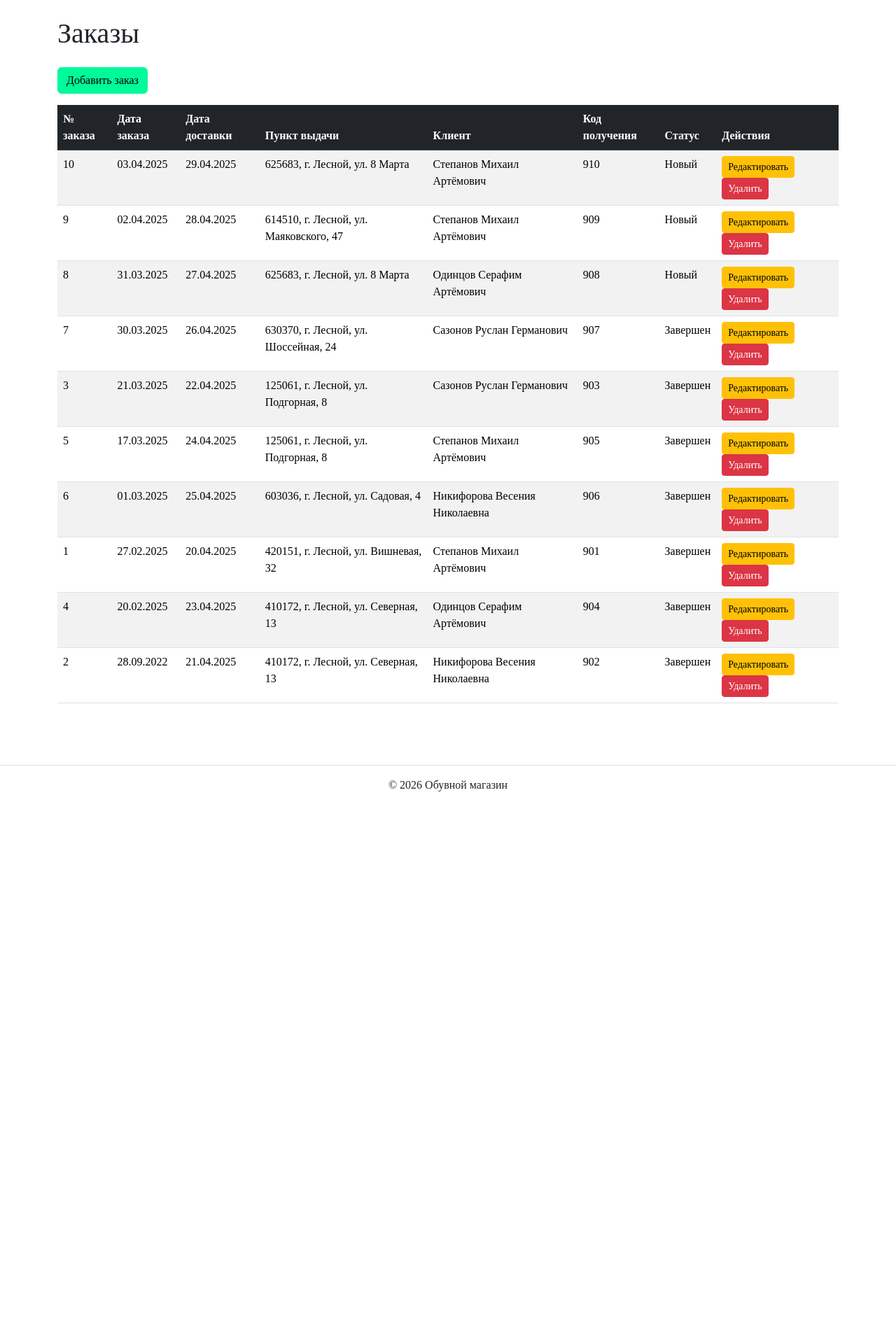
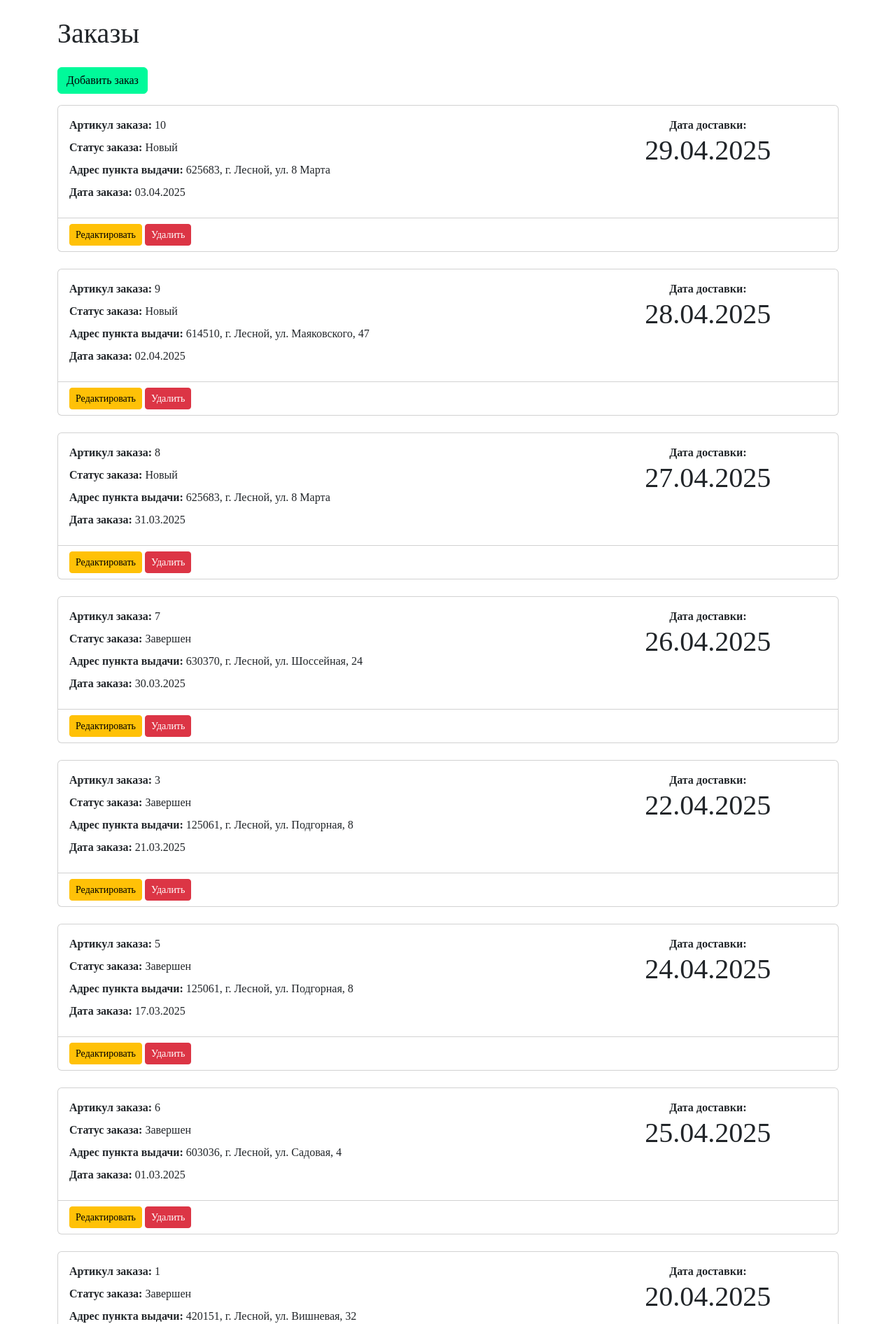
Before and after one commit to oayaivaivb/shoes_shop, a Django app: page /orders/ in a window 1280 px wide. Shown: the part 56-1948 px from the top of the page at 70% size. Before the commit the page ends 1187 px from the top, so only its background shows below. Run offline with Django 5.2, Linux system fonts and the light colour scheme; a user stored in the database is signed in; data comes from the database, SQL or seed files in the repository; some libraries are stand-ins or nearby versions.

Commit message:
исправил отображение элементов на странице по тз для order

```diff
--- a/templates/shoes/order_list.html
+++ b/templates/shoes/order_list.html
@@ -3,49 +3,53 @@
 
 {% block content %}
   <h1 class="mb-4">Заказы</h1>
+
   {% if user.is_authenticated and user.profile.role == 'admin' %}
     <a href="{% url 'shoes:order_create' %}" class="btn btn-accent mb-3">Добавить заказ</a>
   {% endif %}
-  <div class="table-responsive">
-    <table class="table table-striped table-hover">
-      <thead class="table-dark">
-          <tr>
-           <th>№ заказа</th>
-           <th>Дата заказа</th>
-           <th>Дата доставки</th>
-           <th>Пункт выдачи</th>
-           <th>Клиент</th>
-           <th>Код получения</th>
-           <th>Статус</th>
+
+  <div class="row row-cols-1">
+    {% for order in orders %}
+      <div class="col mb-4">
+        <div class="card h-100">
+          <div class="row g-0 h-100">
+            <!-- Колонка 1: Артикул, статус, адрес, дата заказа -->
+            <div class="col-md-8">
+              <div class="card-body">
+                <div class="mb-2">
+                  <strong>Артикул заказа:</strong> {{ order.order_number }}
+                </div>
+                <div class="mb-2">
+                  <strong>Статус заказа:</strong> {{ order.get_status_display }}
+                </div>
+                <div class="mb-2">
+                  <strong>Адрес пункта выдачи:</strong> {{ order.pickup_point.address|default:"—" }}
+                </div>
+                <div class="mb-2">
+                  <strong>Дата заказа:</strong> {{ order.order_date|date:"d.m.Y" }}
+                </div>
+              </div>
+            </div>
+            <!-- Колонка 2: Дата доставки -->
+            <div class="col-md-4">
+              <div class="card-body text-center">
+                <strong>Дата доставки:</strong><br>
+                <span class="display-6">{{ order.delivery_date|date:"d.m.Y"|default:"—" }}</span>
+              </div>
+            </div>
+          </div>
           {% if user.is_authenticated and user.profile.role == 'admin' %}
-             <th>Действия</th>
-           {% endif %}
-          </tr>
-      </thead>
-      <tbody>
-        {% for order in orders %}
-          <tr>
-            <td>{{ order.order_number }}</td>
-            <td>{{ order.order_date|date:"d.m.Y" }}</td>
-            <td>{{ order.delivery_date|date:"d.m.Y"|default:"—" }}</td>
-            <td>{{ order.pickup_point.address }}</td>
-            <td>{{ order.client.profile.full_name|default:order.client.username }}</td>
-            <td>{{ order.pickup_code }}</td>
-            <td>{{ order.get_status_display }}</td>
-           {% if user.is_authenticated and user.profile.role == 'admin' %}
-              <td>
+            <div class="card-footer bg-transparent">
               <a href="{% url 'shoes:order_edit' order.pk %}" class="btn btn-sm btn-warning">Редактировать</a>
               <a href="{% url 'shoes:order_delete' order.pk %}" class="btn btn-sm btn-danger">Удалить</a>
-              </td>
+            </div>
           {% endif %}
-          </tr>
+        </div>
+      </div>
     {% empty %}
-          <tr><td colspan="{% if user.is_authenticated and user.profile.role == 'admin' %}8{% else %}7{% endif %}" class="text-center">Заказов нет.</td></tr>
+      <div class="col-12">
+        <p class="text-center">Заказов нет.</p>
+      </div>
     {% endfor %}
-      </tbody>
-    </table>
   </div>
-  {% if is_paginated %}
-    {% include 'includes/paginator.html' %}
-  {% endif %}
 {% endblock %}
```
Lines whose indentation alone changed are shown as unchanged.
